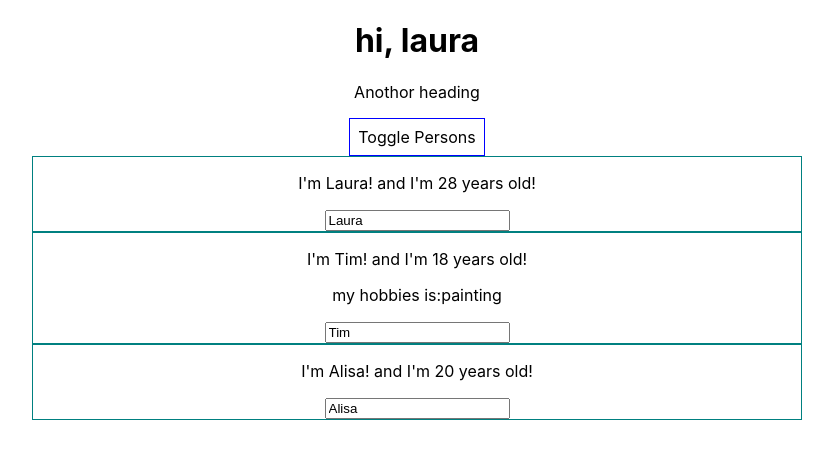
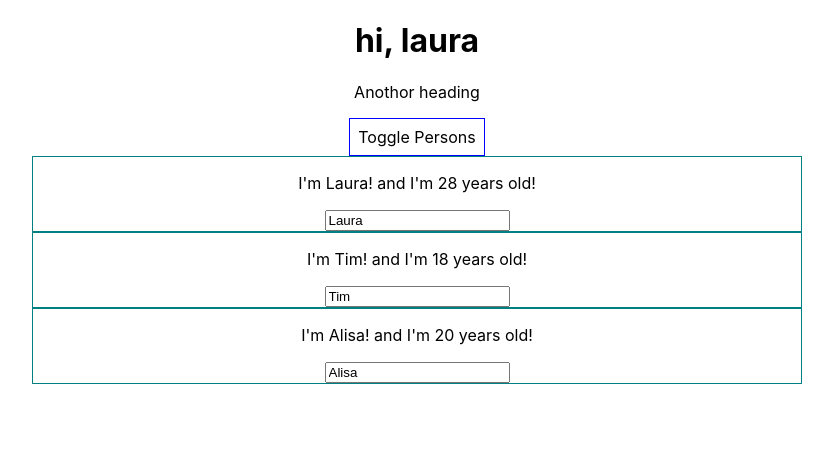
Before and after one commit to liuwenxuan013/Udemy-React, a React (Create React App) app in the folder guide-react-app/: page / in a window 1280 px wide. Both pictures are taken after a click on the button "Toggle Persons". Shown: the top 458 px of the page, without its empty margins (223-1056 px from the left). Built offline with nearby package versions, Linux system fonts and the light colour scheme.

Commit message:
reduce hardcoding to list components by using map

```diff
--- a/guide-react-app/src/App.js
+++ b/guide-react-app/src/App.js
@@ -25,6 +25,14 @@
 
     );
   }
+  deletePersonHandler = (personIndex) =>
+  {
+    const persons = this.state.persons;
+    persons.splice(personIndex, 1);
+    this.setState({ persons: persons });
+
+  }
+
   togglePersonHandler = () =>
   {
     const doesShow = this.state.showPersons;
@@ -58,22 +66,14 @@
       persons = (
 
         <div>
-          <Person
-            name={this.state.persons[0].name}
-            age={this.state.persons[0].age}
-            click={() => { return this.nameSwitchHandler('hello hello...') }}//way:1
-
-          />
-          <Person
-            name={this.state.persons[1].name}
-            age={this.state.persons[1].age}
-            click={this.nameSwitchHandler.bind(this, 'superman')}//way:2 bind this
-            changed={this.changeHandler}
-
-          > my hobbies is:painting </Person>
-          <Person
-            name={this.state.persons[2].name}
-            age={this.state.persons[2].age} />
+          {this.state.persons.map((person, index) =>
+          {
+            return <Person
+              name={person.name}
+              age={person.age}
+              click={() => { this.deletePersonHandler(index) }}
+            />
+          })}
 
         </div>
       );
```
